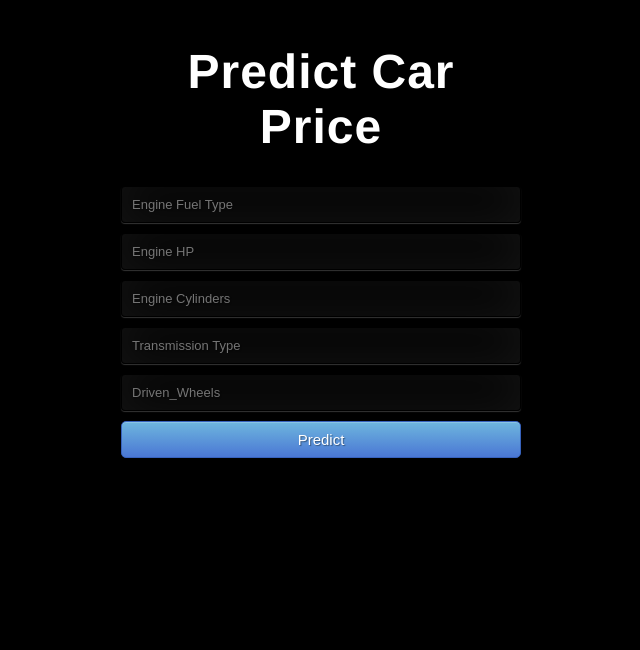
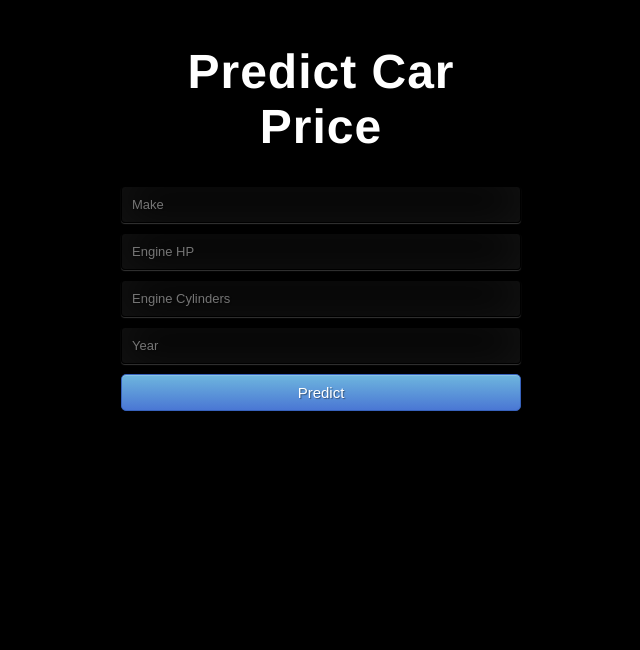
Before and after one commit to himani-de/car-model, a Flask app: page / in a window 1280 px wide. Shown: the part 158-808 px from the top of the page, without its empty margins (369-1009 px from the left). Run offline with Flask 2, Linux system fonts and the light colour scheme; parts of the project's set-up code (start-up, migrations or seed data) failed here and were passed over.

Commit message:
adding updated model

```diff
--- a/templates/index.html
+++ b/templates/index.html
@@ -17,12 +17,10 @@
 
      <!-- Main Input For Receiving Query to our ML -->
     <form action="{{ url_for('predict')}}"method="post">
-      <input type = "text" name = "Engine Fuel Type" placeholder = "Engine Fuel Type" required = "required" />
+      <input type = "text" name = "Make" placeholder = "Make" required = "required" />
       <input type = "text" name = "Engine HP" placeholder = "Engine HP" required = "required" />
       <input type = "text" name = "Engine Cylinders" placeholder = "Engine Cylinders" required = "required" />
-      <input type = "text" name = "Transmission Type" placeholder = "Transmission Type" required = "required" />
-      <input type = "text" name = "Driven_Wheels" placeholder = "Driven_Wheels" required = "required" />
-
+      <input type = "text" name = "Year" placeholder = "Year" required = "required" />
 
         <button type="submit" class="btn btn-primary btn-block btn-large">Predict</button>
     </form>
```
Also changed, not shown: 4 other files.
